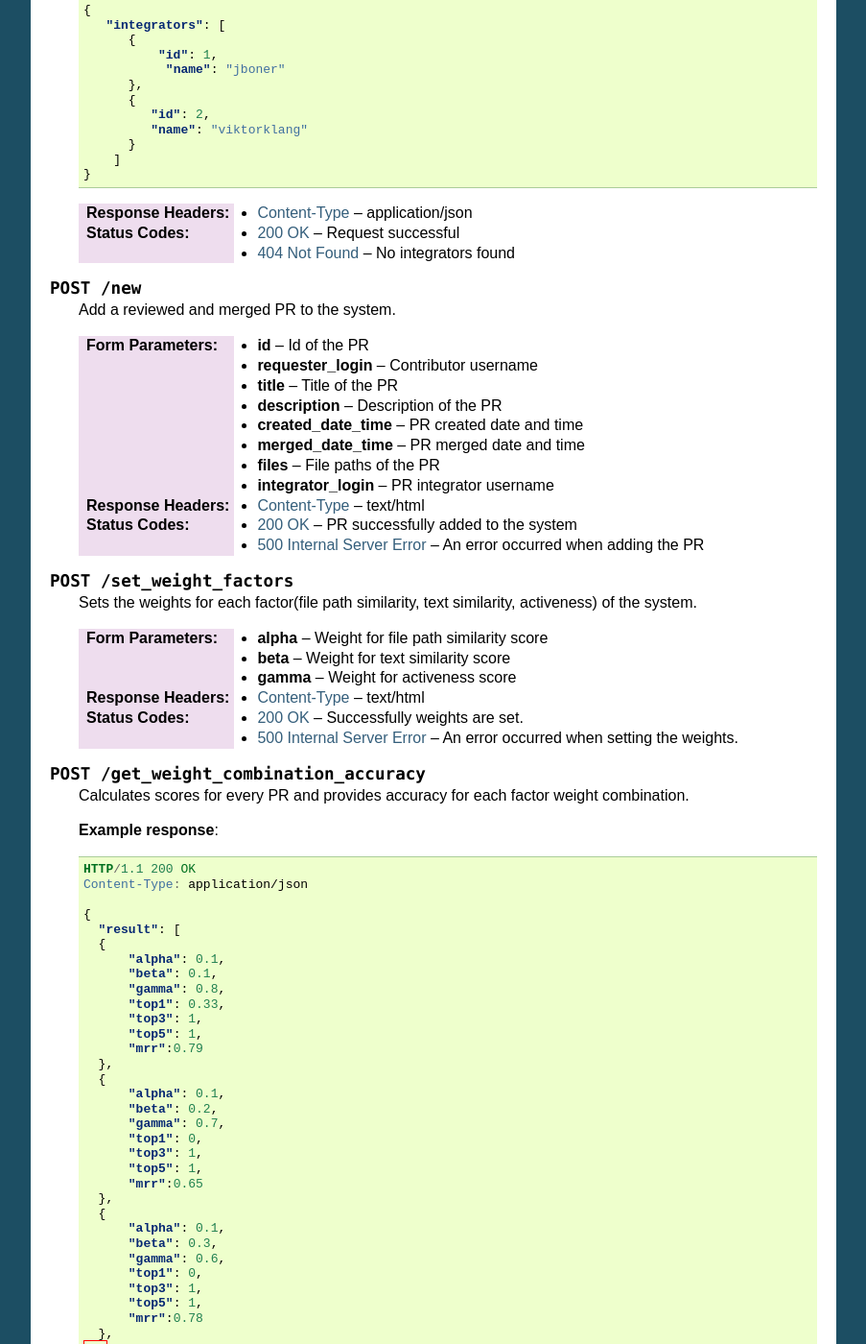
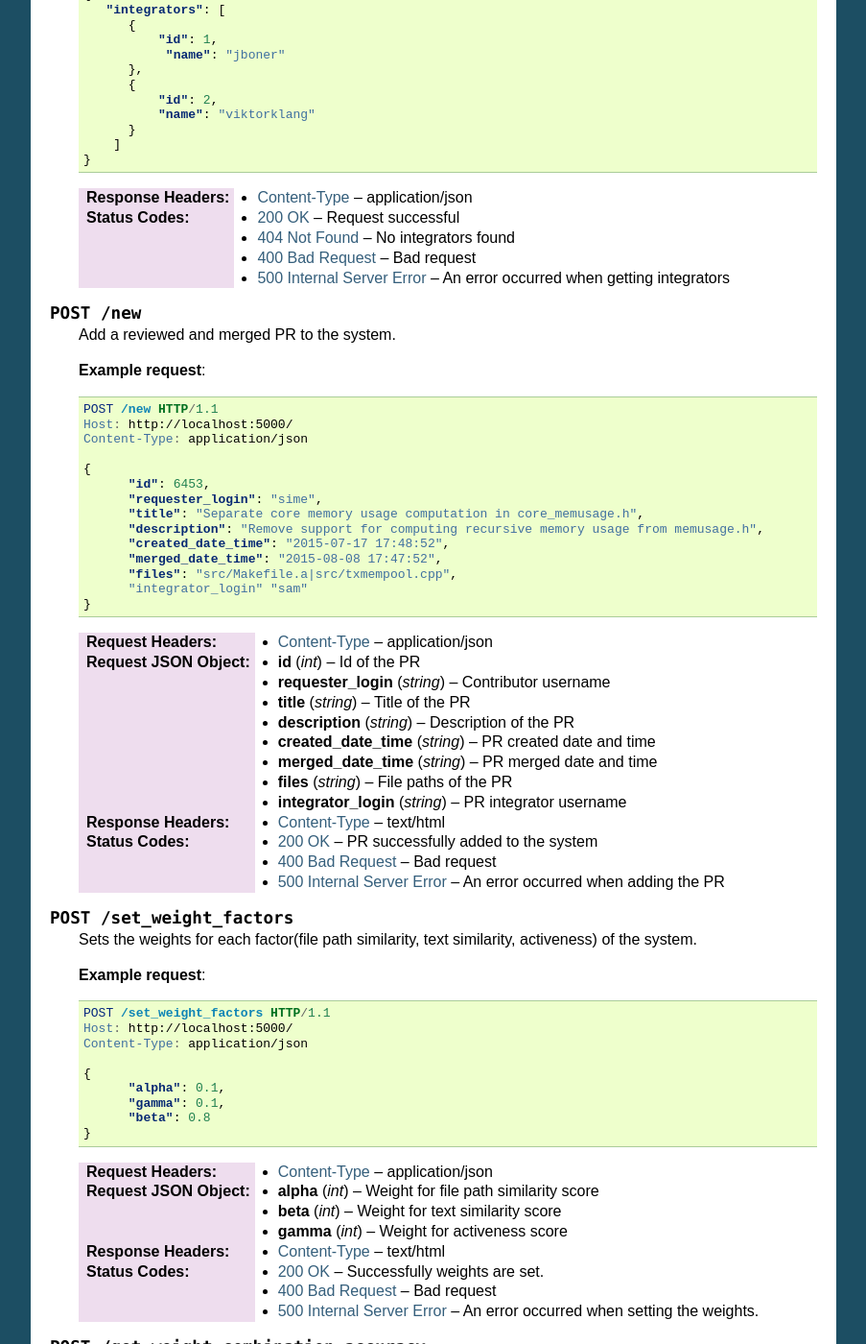
Before and after one commit to RAVEENSR/interec, a Sphinx documentation site: the page built from docs/index.rst, in a window 1280 px wide and 1400 px high, scrolled down 506 px. Shown: the whole window at 96% size, without its empty margins (198-1101 px from the left). Built offline with Sphinx 7.4.7, drawn with Linux system fonts in a browser that asks for light colours; some of the changed text lies outside the part shown.

Commit message:
Change form data to json in API request

```diff
--- a/docs/index.rst
+++ b/docs/index.rst
@@ -37,8 +36,8 @@ InteRec APIs
                  "name": "jboner"
             },
             {
-               "id": 2,
-               "name": "viktorklang"
+                "id": 2,
+                "name": "viktorklang"
             }
           ]
       }
@@ -46,22 +45,45 @@ InteRec APIs
    :resheader Content-Type: application/json
    :statuscode 200: Request successful
    :statuscode 404: No integrators found
+   :statuscode 400: Bad request
+   :status 500: An error occurred when getting integrators
 
 
 .. http:post:: /new
 
    Add a reviewed and merged PR to the system.
 
-   :form id: Id of the PR
-   :form requester_login: Contributor username
-   :form title: Title of the PR
-   :form description: Description of the PR
-   :form created_date_time: PR created date and time
-   :form merged_date_time: PR merged date and time
-   :form files: File paths of the PR
-   :form integrator_login: PR integrator username
+   **Example request**:
+
+   .. sourcecode:: http
+
+      POST /new HTTP/1.1
+      Host: http://localhost:5000/
+      Content-Type: application/json
+
+      {
+            "id": 6453,
+            "requester_login": "sime",
+            "title": "Separate core memory usage computation in core_memusage.h",
+            "description": "Remove support for computing recursive memory usage from memusage.h",
+            "created_date_time": "2015-07-17 17:48:52",
+            "merged_date_time": "2015-08-08 17:47:52",
+            "files": "src/Makefile.a|src/txmempool.cpp",
+            "integrator_login" "sam"
+      }
+
+   :reqheader Content-Type: application/json
+   :<json int id: Id of the PR
+   :<json string requester_login: Contributor username
+   :<json string title: Title of the PR
+   :<json string description: Description of the PR
+   :<json string created_date_time: PR created date and time
+   :<json string merged_date_time: PR merged date and time
+   :<json string files: File paths of the PR
+   :<json string integrator_login: PR integrator username
    :resheader Content-Type: text/html
    :status 200: PR successfully added to the system
+   :statuscode 400: Bad request
    :status 500: An error occurred when adding the PR
 
 
@@ -69,17 +91,45 @@ InteRec APIs
 
    Sets the weights for each factor(file path similarity, text similarity, activeness) of the system.
 
-   :form alpha: Weight for file path similarity score
-   :form beta: Weight for text similarity score
-   :form gamma: Weight for activeness score
+   **Example request**:
+
+   .. sourcecode:: http
+
+      POST /set_weight_factors HTTP/1.1
+      Host: http://localhost:5000/
+      Content-Type: application/json
+
+      {
+            "alpha": 0.1,
+            "gamma": 0.1,
+            "beta": 0.8
+      }
+
+   :reqheader Content-Type: application/json
+   :<json int alpha: Weight for file path similarity score
+   :<json int beta: Weight for text similarity score
+   :<json int gamma: Weight for activeness score
    :resheader Content-Type: text/html
    :status 200: Successfully weights are set.
+   :statuscode 400: Bad request
    :status 500: An error occurred when setting the weights.
 
 
 .. http:post:: /get_weight_combination_accuracy
 
    Calculates scores for every PR and provides accuracy for each factor weight combination.
+   **Example request**:
+
+   .. sourcecode:: http
+
+      POST /get_weight_combination_accuracy HTTP/1.1
+      Host: http://localhost:5000/
+      Content-Type: application/json
+
+      {
+            "offset": 600,
+            "limit": 200
+      }
 
    **Example response**:
 
@@ -121,10 +171,12 @@ InteRec APIs
         ]
       }
 
-   :form offset: One less than starting PR number which scores are needed to be calculated
-   :form limit: Limit of the PRs needed to be considered when calculating scores from the start PR number
+   :reqheader Content-Type: application/json
+   :<json int offset: One less than starting PR number which scores are needed to be calculated
+   :<json int limit: Limit of the PRs needed to be considered when calculating scores from the start PR number
    :resheader Content-Type: application/json
    :status 200: Successfully returns accuracy for each factor weight combination.
+   :statuscode 400: Bad request
    :status 500: An error occurred when calculating accuracy for each factor weight combination.
 
 
@@ -132,6 +184,23 @@ InteRec APIs
 
    Calculates scores for each factor for each integrator and provides a ranked data frame which includes top five
    integrators.
+
+   **Example request**:
+
+   .. sourcecode:: http
+
+      POST /find_pr_integrators HTTP/1.1
+      Host: http://localhost:5000/
+      Content-Type: application/json
+
+      {
+            "id": 6453,
+            "requester_login": "sime",
+            "title": "Separate core memory usage computation in core_memusage.h",
+            "description": "Remove support for computing recursive memory usage from memusage.h",
+            "created_date_time": "2015-07-17 17:48:52",
+            "files": "src/Makefile.a|src/txmempool.cpp"
+      }
 
    **Example response**:
 
@@ -170,14 +239,16 @@ InteRec APIs
         ]
       }
 
-   :form id: Id of the PR
-   :form requester_login: Contributor username
-   :form title: Title of the PR
-   :form description: Description of the PR
-   :form created_date_time: PR created date and time
-   :form files: File paths of the PR
+   :reqheader Content-Type: application/json
+   :<json string id: Id of the PR
+   :<json string requester_login: Contributor username
+   :<json string title: Title of the PR
+   :<json string description: Description of the PR
+   :<json string created_date_time: PR created date and time
+   :<json string files: File paths of the PR
    :resheader Content-Type: application/json
    :status 200: Successfully returns five recommended integrators to review the pr.
+   :statuscode 400: Bad request
    :status 500: An error occurred when finding suitable integrators.
 
 
```
Also changed, not shown: other parts of docs/index.rst (+0 -1 lines), 1 other file.
